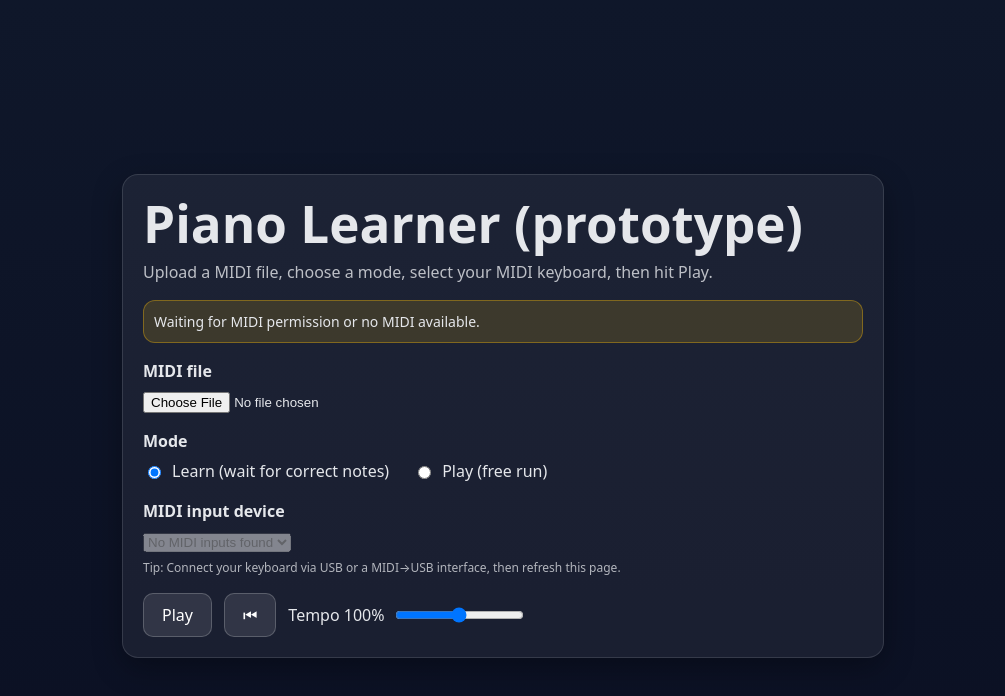
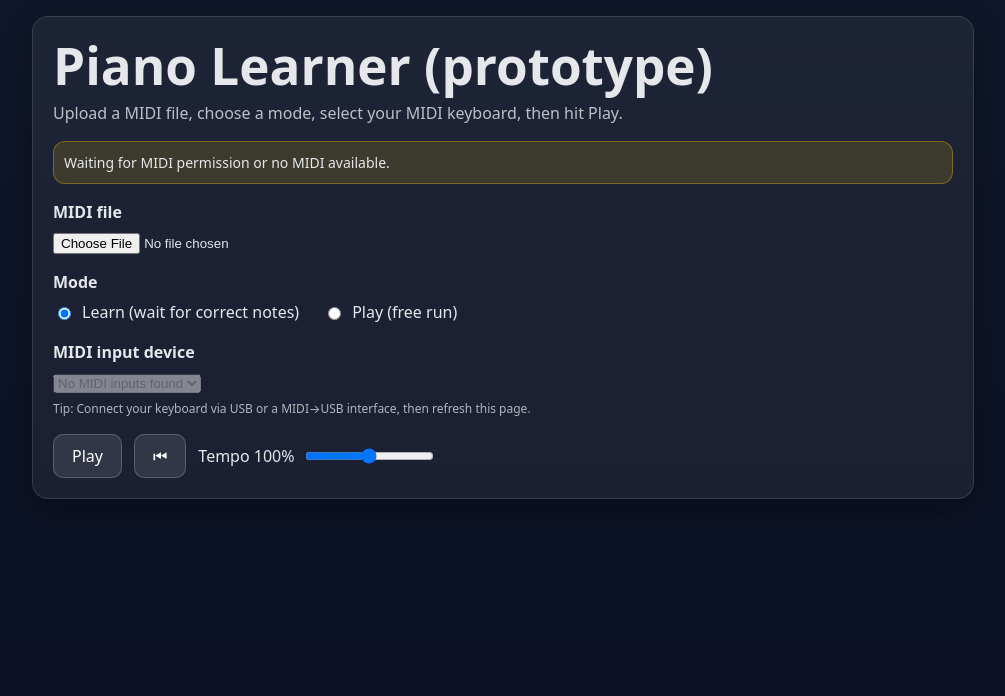
Before and after one commit to ciprianprohozescu/PianoVibe, a React (Vite) app: page / in a window 1280 px wide. Shown: the top 696 px of the page, without its empty margins (137-1142 px from the left). Built offline with nearby package versions, Linux system fonts and the light colour scheme.

Commit message:
Make piano view cover full screen width and increase height

```diff
--- a/src/App.tsx
+++ b/src/App.tsx
@@ -323,16 +323,16 @@ export default function App() {
                         </label>
                     </div>
                 </section>
+            </div>
 
-                {song && (
-                    <section style={styles.section}>
-                        <PianoRollCanvas song={song} transport={transport} windowMs={6000} pressed={pressed} noteStates={noteStates} />
-                        <div style={{ opacity: 0.7, fontSize: 12, marginTop: 6 }}>
-                            Showing next 6 seconds. Notes fall into the keyboard lane. Physical MIDI keys highlight below.
-                        </div>
-                    </section>
-                )}
-            </div>
+            {song && (
+                <section style={styles.fullBleedSection}>
+                    <PianoRollCanvas song={song} transport={transport} windowMs={9000} pressed={pressed} noteStates={noteStates} />
+                    <div style={{ opacity: 0.7, fontSize: 12, marginTop: 6, paddingInline: 16 }}>
+                        Showing next 9 seconds. Notes fall into the keyboard lane. Physical MIDI keys highlight below.
+                    </div>
+                </section>
+            )}
         </div>
     )
 }
@@ -340,15 +340,17 @@ export default function App() {
 const styles: Record<string, React.CSSProperties> = {
     page: {
         minHeight: '100dvh',
-        display: 'grid',
-        placeItems: 'center',
+        display: 'block',
         background: 'linear-gradient(180deg, #0f172a, #0b1023)',
         color: '#e5e7eb',
         fontFamily: 'system-ui, -apple-system, Segoe UI, Roboto, Ubuntu, Cantarell, Noto Sans, sans-serif',
         padding: 16,
+        overflowX: 'hidden',
     },
     card: {
-        width: 'min(720px, 100%)',
+        width: '100%',
+        maxWidth: 900,
+        margin: '0 auto',
         background: 'rgba(255,255,255,0.06)',
         border: '1px solid rgba(255,255,255,0.12)',
         borderRadius: 16,
@@ -377,4 +379,13 @@ const styles: Record<string, React.CSSProperties> = {
     },
     hint: { marginTop: 6, opacity: 0.75, fontSize: 12 },
     footer: { marginTop: 22, opacity: 0.6 },
+    fullBleedSection: {
+        width: '100vw',
+        position: 'relative',
+        left: 0,
+        right: '50%',
+        marginLeft: 'calc(50% - 50vw)',
+        marginRight: 'calc(50% - 50vw)',
+        marginTop: 16,
+    },
 }
--- a/src/render/PianoRollCanvas.tsx
+++ b/src/render/PianoRollCanvas.tsx
@@ -20,20 +20,9 @@ export default function PianoRollCanvas({ song, transport, windowMs = 6000, pres
     const [size, setSize] = useState<{ w: number; h: number }>({ w: 800, h: 500 })
     const keyboardLane = 80
 
-    // Compute pitch range (pad to full 88-key by default)
-    const { minPitch, maxPitch } = (() => {
-        let min = 127, max = 0
-        for (const tr of song.tracks) {
-            for (const ev of tr.events) {
-                if (ev.pitch < min) min = ev.pitch
-                if (ev.pitch > max) max = ev.pitch
-            }
-        }
-        // Clamp to a friendly range (A0=21 .. C8=108)
-        min = Math.min(Math.max(21, min - 2), 108)
-        max = Math.max(Math.min(108, max + 2), 21)
-        return { minPitch: min, maxPitch: max }
-    })()
+    // Fixed full 88-key range (A0=21 .. C8=108)
+    const minPitch = 21
+    const maxPitch = 108
 
     // Resize to container
     useEffect(() => {
@@ -144,7 +133,7 @@ export default function PianoRollCanvas({ song, transport, windowMs = 6000, pres
     }, [song, size.w, size.h, minPitch, maxPitch, keyboardLane, windowMs, transport, noteStates, pressed])
 
     return (
-        <div style={{ width: '100%', height: '60vh', minHeight: 260, borderRadius: 12, overflow: 'hidden', border: '1px solid rgba(255,255,255,0.15)' }}>
+        <div style={{ width: '100%', height: '80vh', minHeight: 300, borderRadius: 12, overflow: 'hidden', border: '1px solid rgba(255,255,255,0.15)' }}>
             <canvas ref={canvasRef} />
         </div>
     )
```
